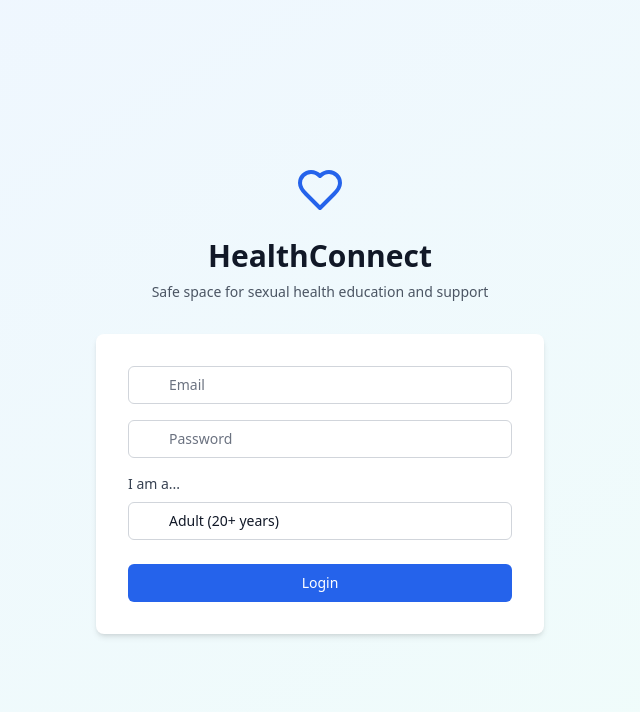
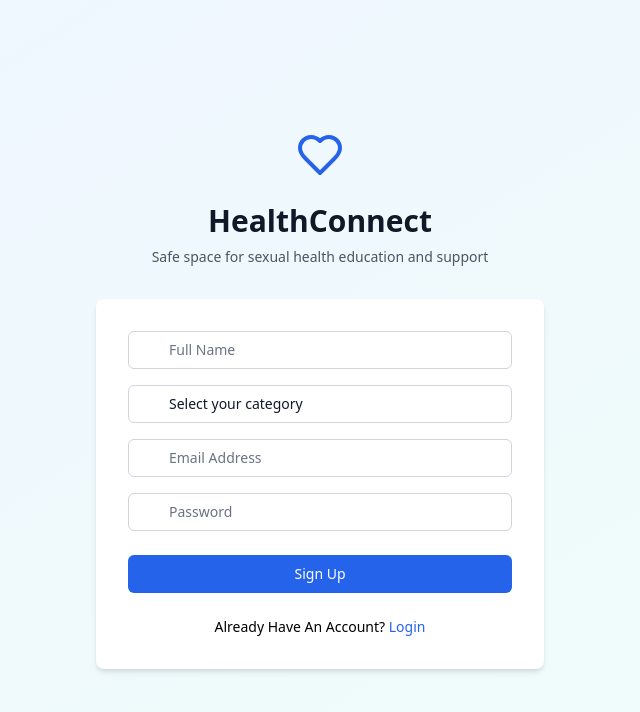
Before and after one commit to Ekansh-2004/HealthConnect, a React (Vite) app in the folder frontend/: page /signup in a window 1280 px wide. Before the commit this address led to /login. Shown: the top 712 px of the page, without its empty margins (320-960 px from the left). Built offline with nearby package versions, Linux system fonts and the light colour scheme.

Commit message:
SignUp and Login Done

```diff
--- a/frontend/src/App.jsx
+++ b/frontend/src/App.jsx
@@ -6,6 +6,7 @@ import './i18n';
 
 import Layout from './components/Layout/Layout';
 import LoginForm from './components/Auth/LoginForm';
+import SignupForm from './components/Auth/SignupForm';
 import Dashboard from './components/Dashboard/Dashboard';
 import LearnPage from './components/Learn/LearnPage';
 import StoriesPage from './components/Stories/StoriesPage';
@@ -24,6 +25,10 @@ const AppContent = () => {
         <Route
           path="/login"
           element={!isAuthenticated ? <LoginForm /> : <Navigate to="/dashboard" replace />}
+        />
+        <Route
+          path="/signup"
+          element={!isAuthenticated ? <SignupForm /> : <Navigate to="/dashboard" replace />}
         />
 
         <Route path="/" element={<ProtectedRoute><Layout /></ProtectedRoute>}>
--- a/frontend/src/components/Auth/LoginForm.jsx
+++ b/frontend/src/components/Auth/LoginForm.jsx
@@ -86,27 +86,7 @@ const LoginForm = () => {
               </div>
             </div>
 
-            <div>
-              <label htmlFor="role" className="block text-sm font-medium text-gray-700 mb-2">
-                {t('auth.role')}
-              </label>
-              <div className="relative">
-                <div className="absolute inset-y-0 left-0 pl-3 flex items-center pointer-events-none">
-                  <User className="h-5 w-5 text-gray-400" />
-                </div>
-                <select
-                  id="role"
-                  name="role"
-                  className="appearance-none rounded-md relative block w-full pl-10 px-3 py-2 border border-gray-300 bg-white text-gray-900 focus:outline-none focus:ring-blue-500 focus:border-blue-500 focus:z-10 sm:text-sm"
-                  value={formData.role}
-                  onChange={(e) => setFormData({ ...formData, role: e.target.value })}
-                >
-                  <option value="adolescent">{t('auth.adolescent')}</option>
-                  <option value="adult">{t('auth.adult')}</option>
-                  <option value="healthcare_professional">{t('auth.healthcare')}</option>
-                </select>
-              </div>
-            </div>
+
           </div>
 
           <div>
@@ -117,6 +97,9 @@ const LoginForm = () => {
               {t('auth.login')}
             </button>
           </div>
+          <div className="text-center text-sm">
+           New Here?! <a href="/signup" className="font-medium text-blue-600 hover:text-blue-500">{t('auth.signup')}</a>
+          </div>
         </form>
       </div>
     </div>
--- /dev/null
+++ b/frontend/src/components/Auth/SignupForm.jsx
@@ -0,0 +1,158 @@
+import React, { useState } from 'react';
+import { useNavigate } from 'react-router-dom';
+import { useDispatch } from 'react-redux';
+import { Heart, Mail, Lock, User, Calendar } from 'lucide-react';
+import { signupSuccess } from '../../store/slices/authSlice';
+
+const SignupForm = () => {
+  const navigate = useNavigate();
+  const dispatch = useDispatch();
+
+  const [formData, setFormData] = useState({
+    name: '',
+    roleGroup: '', // instead of age
+    email: '',
+    password: '',
+  });
+
+  const handleSubmit = (e) => {
+    e.preventDefault();
+
+    // Mock authentication - replace with actual API call
+    const mockUser = {
+      id: '2',
+      name: formData.name,
+      email: formData.email,
+      roleGroup: formData.roleGroup,
+      role: 'user'
+    };
+
+    dispatch(signupSuccess(mockUser));
+    navigate('/dashboard');
+  };
+
+  return (
+    <div className="min-h-screen flex items-center justify-center bg-gradient-to-br from-blue-50 to-teal-50 py-12 px-4 sm:px-6 lg:px-8">
+      <div className="max-w-md w-full space-y-8">
+        {/* Header */}
+        <div className="text-center">
+          <Heart className="mx-auto h-12 w-12 text-blue-600" />
+          <h2 className="mt-6 text-3xl font-extrabold text-gray-900">HealthConnect</h2>
+          <p className="mt-2 text-sm text-gray-600">
+            Safe space for sexual health education and support
+          </p>
+        </div>
+
+        {/* Form */}
+        <form
+          className="mt-8 space-y-6 bg-white p-8 rounded-lg shadow-md"
+          onSubmit={handleSubmit}
+        >
+          <div className="space-y-4">
+            {/* Name Input */}
+            <div>
+              <label htmlFor="name" className="sr-only">Name</label>
+              <div className="relative">
+                <div className="absolute inset-y-0 left-0 pl-3 flex items-center pointer-events-none">
+                  <User className="h-5 w-5 text-gray-400" />
+                </div>
+                <input
+                  id="name"
+                  name="name"
+                  type="text"
+                  required
+                  className="appearance-none rounded-md relative block w-full pl-10 px-3 py-2 border border-gray-300 placeholder-gray-500 text-gray-900 focus:outline-none focus:ring-blue-500 focus:border-blue-500 sm:text-sm"
+                  placeholder="Full Name"
+                  value={formData.name}
+                  onChange={(e) => setFormData({ ...formData, name: e.target.value })}
+                />
+              </div>
+            </div>
+
+            {/* Role Group Dropdown */}
+            <div>
+              <label htmlFor="roleGroup" className="sr-only">Role Group</label>
+              <div className="relative">
+                <div className="absolute inset-y-0 left-0 pl-3 flex items-center pointer-events-none">
+                  <Calendar className="h-5 w-5 text-gray-400" />
+                </div>
+                <select
+                  id="roleGroup"
+                  name="roleGroup"
+                  required
+                  className="appearance-none rounded-md relative block w-full pl-10 pr-3 py-2 border border-gray-300 bg-white text-gray-900 focus:outline-none focus:ring-blue-500 focus:border-blue-500 sm:text-sm"
+                  value={formData.roleGroup}
+                  onChange={(e) => setFormData({ ...formData, roleGroup: e.target.value })}
+                >
+                  <option value="" disabled>Select your category</option>
+                  <option value="adolescent">Adolescent (10–18)</option>
+                  <option value="adult">Adult (18+)</option>
+                  <option value="expert">Professional / Expert</option>
+                </select>
+              </div>
+            </div>
+
+            {/* Email Input */}
+            <div>
+              <label htmlFor="email" className="sr-only">Email</label>
+              <div className="relative">
+                <div className="absolute inset-y-0 left-0 pl-3 flex items-center pointer-events-none">
+                  <Mail className="h-5 w-5 text-gray-400" />
+                </div>
+                <input
+                  id="email"
+                  name="email"
+                  type="email"
+                  required
+                  className="appearance-none rounded-md relative block w-full pl-10 px-3 py-2 border border-gray-300 placeholder-gray-500 text-gray-900 focus:outline-none focus:ring-blue-500 focus:border-blue-500 sm:text-sm"
+                  placeholder="Email Address"
+                  value={formData.email}
+                  onChange={(e) => setFormData({ ...formData, email: e.target.value })}
+                />
+              </div>
+            </div>
+
+            {/* Password Input */}
+            <div>
+              <label htmlFor="password" className="sr-only">Password</label>
+              <div className="relative">
+                <div className="absolute inset-y-0 left-0 pl-3 flex items-center pointer-events-none">
+                  <Lock className="h-5 w-5 text-gray-400" />
+                </div>
+                <input
+                  id="password"
+                  name="password"
+                  type="password"
+                  required
+                  className="appearance-none rounded-md relative block w-full pl-10 px-3 py-2 border border-gray-300 placeholder-gray-500 text-gray-900 focus:outline-none focus:ring-blue-500 focus:border-blue-500 sm:text-sm"
+                  placeholder="Password"
+                  value={formData.password}
+                  onChange={(e) => setFormData({ ...formData, password: e.target.value })}
+                />
+              </div>
+            </div>
+          </div>
+
+          {/* Submit Button */}
+          <div>
+            <button
+              type="submit"
+              className="group relative w-full flex justify-center py-2 px-4 border border-transparent text-sm font-medium rounded-md text-white bg-blue-600 hover:bg-blue-700 focus:outline-none focus:ring-2 focus:ring-offset-2 focus:ring-blue-500 transition-colors"
+            >
+              Sign Up
+            </button>
+          </div>
+
+          <div className="text-center text-sm">
+            Already Have An Account?{" "}
+            <a href="/login" className="font-medium text-blue-600 hover:text-blue-500">
+              Login
+            </a>
+          </div>
+        </form>
+      </div>
+    </div>
+  );
+};
+
+export default SignupForm;
--- a/frontend/src/store/slices/authSlice.js
+++ b/frontend/src/store/slices/authSlice.js
@@ -21,6 +21,11 @@ const authSlice = createSlice({
     loginFailure: (state) => {
       state.loading = false;
     },
+    signupSuccess: (state, action) => {
+      state.user = action.payload;
+      state.isAuthenticated = true;
+      state.loading = false;
+    },
     logout: (state) => {
       state.user = null;
       state.isAuthenticated = false;
@@ -28,5 +33,5 @@ const authSlice = createSlice({
   },
 });
 
-export const { loginStart, loginSuccess, loginFailure, logout } = authSlice.actions;
+export const { loginStart, loginSuccess, loginFailure, signupSuccess, logout } = authSlice.actions;
 export default authSlice.reducer;
```
